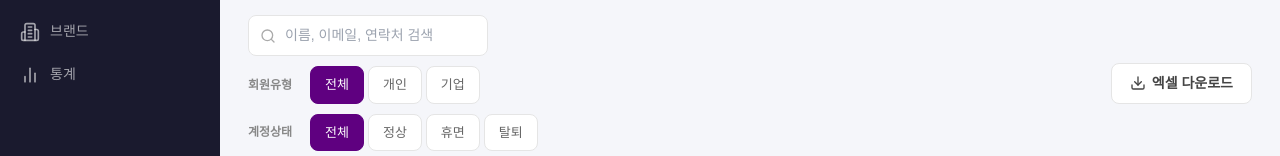
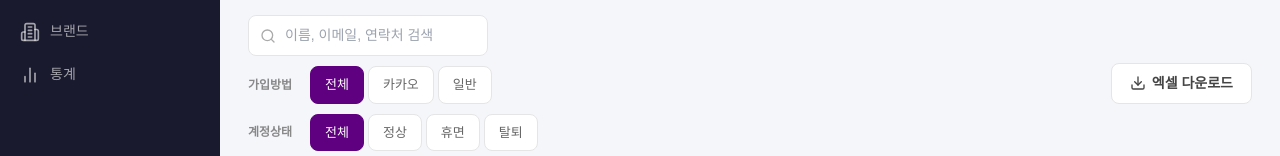
Before and after one commit to jiwone73/beauty-and-job, a Next.js app: page /admin/members in a window 1280 px wide. Shown: the part 246-402 px from the top of the page. Built offline with nearby package versions, Linux system fonts and the light colour scheme; a web font is replaced by a local one.

Commit message:
개인회원 필터 - 회원유형 제거, 가입방법 필터 추가

```diff
--- a/app/admin/members/page.tsx
+++ b/app/admin/members/page.tsx
@@ -20,6 +20,7 @@ export default function AdminMembersPage() {
   const [search, setSearch] = useState("");
   const [typeFilter, setTypeFilter] = useState("전체");
   const [statusFilter, setStatusFilter] = useState("전체");
+  const [joinFilter, setJoinFilter] = useState("전체");
   const [members, setMembers] = useState(MEMBERS);
   const [selectedMember, setSelectedMember] = useState<Member | null>(null);
   const [page, setPage] = useState(1);
@@ -27,9 +28,10 @@ export default function AdminMembersPage() {
 
   const filtered = members.filter((m) => {
     const matchSearch = !search || m.name.includes(search) || m.email.includes(search) || m.phone.includes(search);
-    const matchType = typeFilter === "전체" || m.type === typeFilter;
+    const matchType = true; // 탭으로 구분
+    const matchJoin = joinFilter === "전체" || m.joinType === joinFilter;
     const matchStatus = statusFilter === "전체" || m.status === statusFilter;
-    return matchSearch && matchType && matchStatus;
+    return matchSearch && matchType && matchStatus && matchJoin;
   });
 
   const paginated = filtered.slice((page - 1) * PER_PAGE, page * PER_PAGE);
@@ -79,11 +81,11 @@ export default function AdminMembersPage() {
               value={search} onChange={(e) => { setSearch(e.target.value); setPage(1); }} />
           </div>
           <div className="admin-filter-group">
-            <span className="admin-filter-label">회원유형</span>
+            <span className="admin-filter-label">가입방법</span>
             <div className="admin-filter-tabs">
-              {["전체", "개인", "기업"].map((t) => (
-                <button key={t} className={`admin-filter-tab ${typeFilter === t ? "active" : ""}`}
-                  onClick={() => { setTypeFilter(t); setPage(1); }}>{t}</button>
+              {["전체", "카카오", "일반"].map((j) => (
+                <button key={j} className={`admin-filter-tab ${joinFilter === j ? "active" : ""}`}
+                  onClick={() => { setJoinFilter(j); setPage(1); }}>{j}</button>
               ))}
             </div>
           </div>
```
